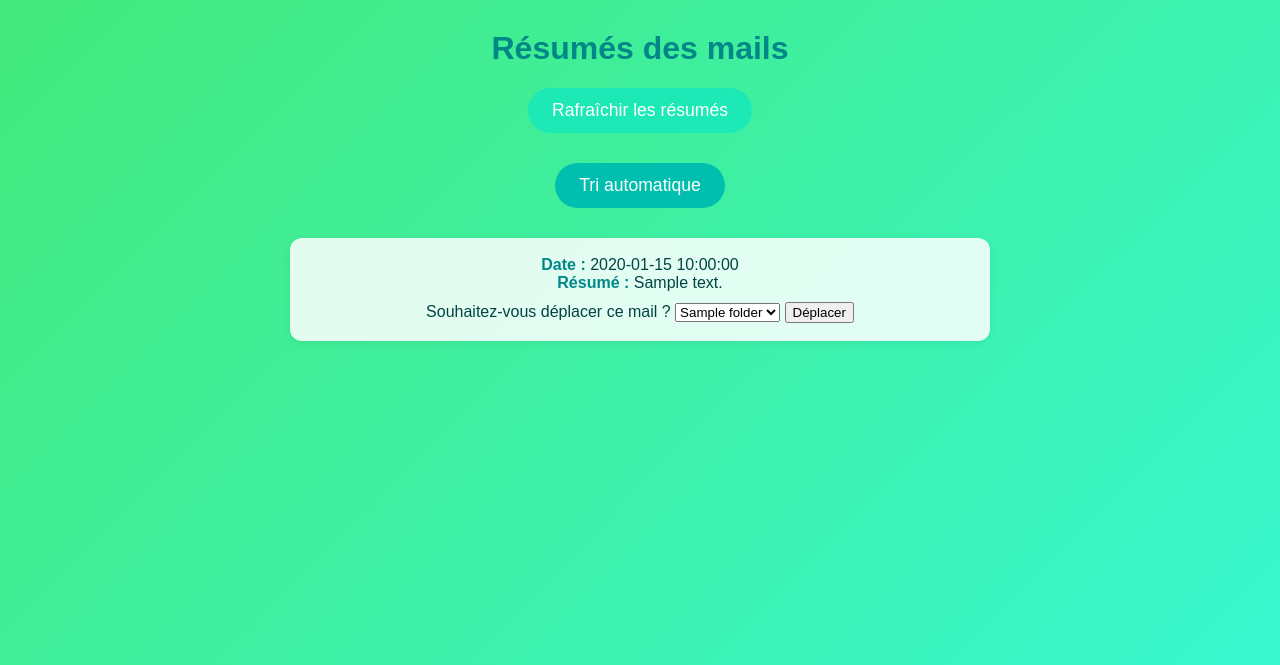
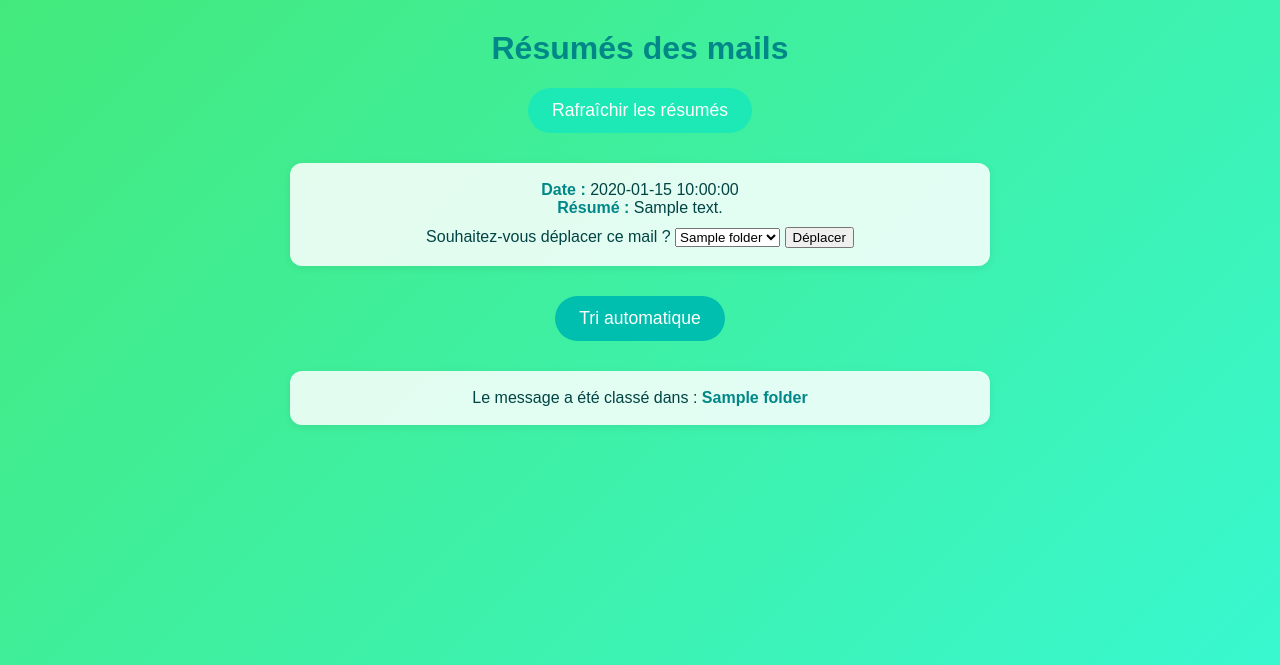
Before and after one commit to nadiedjoa-24/Secretary-Ai, a Flask app: template Site_web/templates/summaries.html in a window 1280 px wide. Shown: the top 665 px of the page. Run offline with Flask 3, Linux system fonts and the light colour scheme; the template is opened without the code that fills it: most values are stand-ins (such as "Sample title", 1, 10 or a date in 2020); parts of the project's set-up code (start-up, migrations or seed data) failed here and were passed over.

Commit message:
fini site

```diff
--- a/Site_web/app.py
+++ b/Site_web/app.py
@@ -52,15 +52,29 @@ def rearrange():
         return render_template('rearrange.html', emails=unseen_emails, folders=folders, message=message)
     return render_template('rearrange.html', emails=unseen_emails, folders=folders)
 
-@app.route('/auto_sort', methods=['POST'])
+@app.route('/summarize/auto_sort', methods=['POST'])
 def auto_sort():
     classifications = mail_agent.classify_mailbox()
-    # On suppose que classify_mailbox déplace ou classe les mails, sinon tu peux ajouter le déplacement ici
+    # Création d'une liste de messages pour chaque mail déplacé
     if classifications:
-        message = "Tri automatique effectué !"
+        messages = [f"Mail déplacé avec succès dans : {folder}" for folder in classifications]
     else:
-        message = "Aucun mail à trier."
-    return render_template('auto_sort.html', classifications=classifications, message=message)
+        messages = ["Aucun mail à trier."]
+    # Recharge la page des résumés
+    unseen_emails = mail_agent.M.get_unread_emails()
+    folders = mail_agent.M.get_folders()
+    mails = []
+    for email in unseen_emails:
+        date = getattr(email, "date", "Date inconnue")
+        summary = mail_agent.summarize_email(email)
+        if not summary or summary.strip() == "":
+            summary = "Ce message ne peut pas être résumé."
+        mails.append({
+            "id": email.id,
+            "date": date,
+            "summary": summary
+        })
+    return render_template('summaries.html', mails=mails, folders=folders, messages=messages)
 
 if __name__ == '__main__':
     app.run(debug=True)
--- a/Site_web/templates/summaries.html
+++ b/Site_web/templates/summaries.html
@@ -96,9 +96,6 @@
     <form action="{{ url_for('summarize') }}" method="get" onsubmit="showLoader()">
         <button type="submit" class="refresh-btn">Rafraîchir les résumés</button>
     </form>
-    <form action="{{ url_for('auto_sort') }}" method="post" style="display:inline;">
-        <button type="submit" class="refresh-btn" style="background:#00bfae;">Tri automatique</button>
-    </form>
     <div id="loader" class="loader"></div>
     <div class="center">
         {% if message %}
@@ -123,8 +120,25 @@
             </li>
             {% endfor %}
         </ul>
+        <!-- Bouton Tri automatique placé après la liste -->
+        <form action="{{ url_for('auto_sort') }}" method="post" style="margin-top:30px; text-align:center;">
+            <button type="submit" class="refresh-btn" style="background:#00bfae;">Tri automatique</button>
+        </form>
+        {% if classifications %}
+        <ul>
+            {% for folder in classifications %}
+            <li>Le message a été classé dans : <b>{{ folder }}</b></li>
+            {% endfor %}
+        </ul>
+        {% endif %}
         {% else %}
         <p>Vous êtes bien à jour</p>
+        {% endif %}
+        <!-- Ajoute ceci là où tu affiches les messages -->
+        {% if messages %}
+        {% for msg in messages %}
+        <p style="color:green;">{{ msg }}</p>
+        {% endfor %}
         {% endif %}
     </div>
 </body>
```
